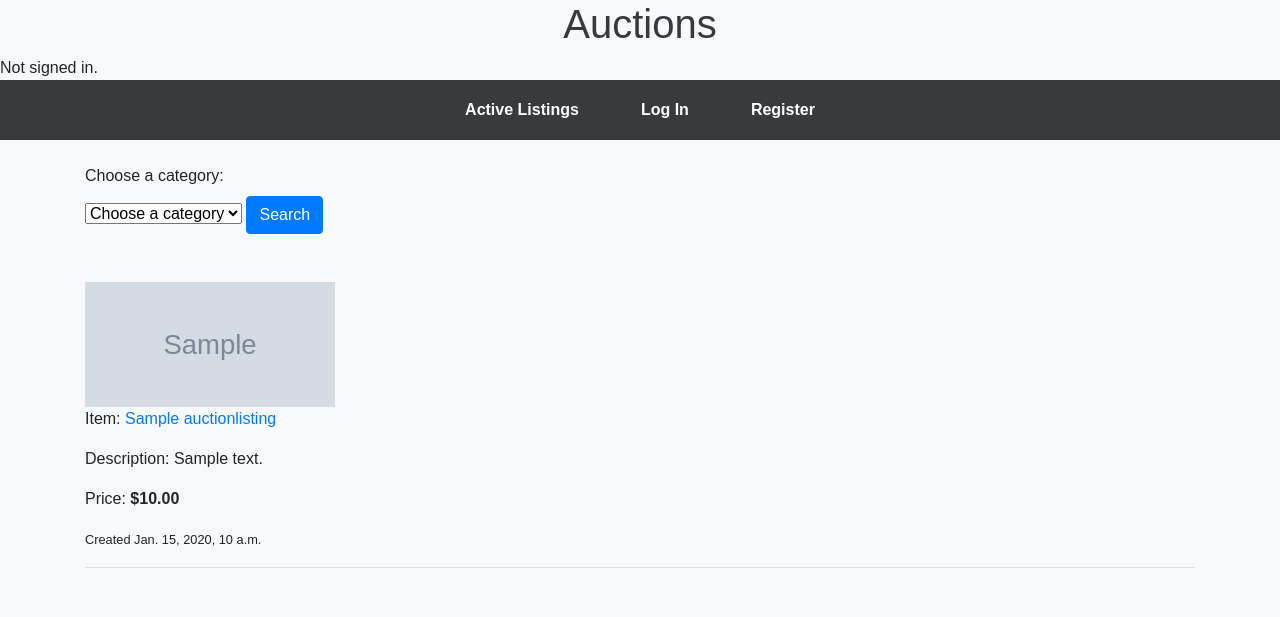
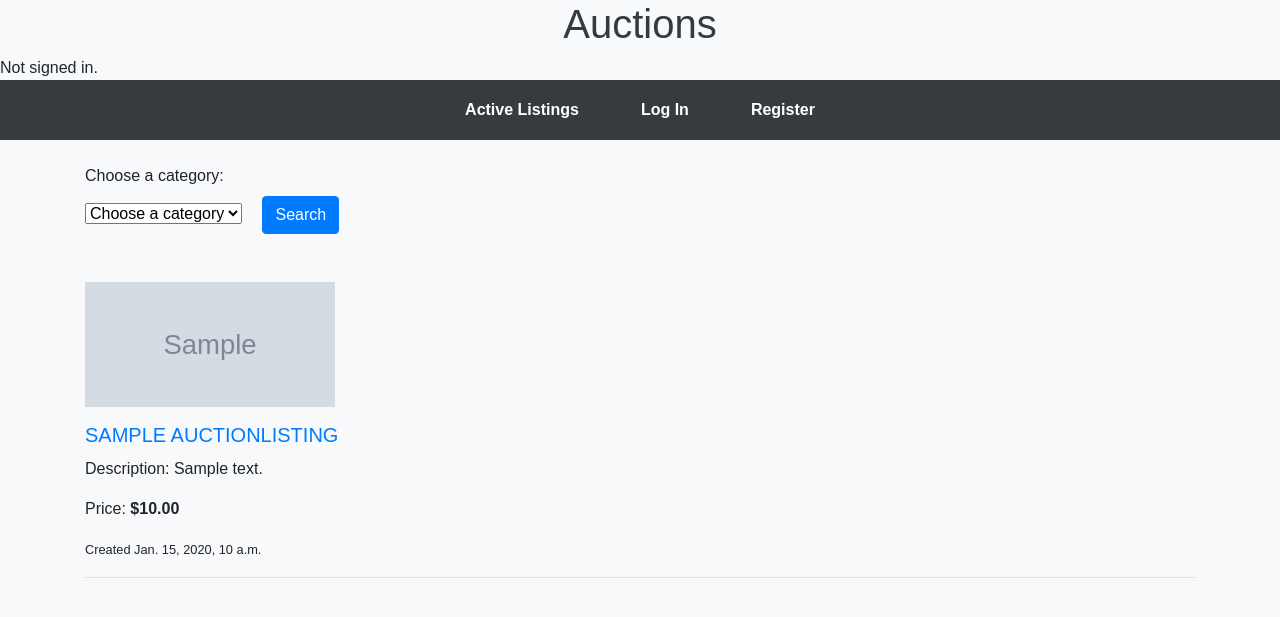
Before and after one commit to cloydbalongkit1/commerse_django, a Django app: template auctions/templates/auctions/categories.html in a window 1280 px wide. Shown: the top 617 px of the page. Run offline with Django 3.2, Linux system fonts and the light colour scheme; the template is opened without the code that fills it: values that come from a table or form of the project are taken from there, others are empty; tables that the repository leaves empty hold one stand-in row (values such as "Sample post"); grey boxes marked "Sample" are stand-in pictures; some libraries are stand-ins or nearby versions.

Commit message:
css added

```diff
--- a/auctions/templates/auctions/categories.html
+++ b/auctions/templates/auctions/categories.html
@@ -3,7 +3,8 @@
 {% block body %}
 
     <form method="GET" action="{% url 'categories' %}">
-        <label for="categories">Choose a category:</label><br>
+        <label for="categories">Choose a category:</label>
+        <br>
         <select name="category">
             <option value="">Choose a category</option>
             <option value="fashion">Fashion</option>
@@ -11,20 +12,22 @@
             <option value="home">Home</option>
             <option value="electronics">Electronics</option>
         </select>
-        <button type="submit" class="btn btn-primary">Search</button>
+        <button type="submit" class="btn btn-primary ml-3">Search</button>
     </form>
-    <br><br>
-
+    <br>
+    <br>
     {% if categories %}
         <div id="items">
             {% for category in categories %}
                 <div>
                     <img src="{{ category.image_url }}" alt="{{ category.item_name }}">
                     <div>
-                        <p>Item: <a href="{% url 'listed_item' category.id %}">{{ category.item_name }}</a></p>
+                        <h5 class="mt-3"><a href="{% url 'listed_item' category.id %}">{{ category.item_name.upper }}</a></h5>
                         <div class="listings">
                             <p>Description: {{ category.description }}</p>
-                            <p>Price: <strong>${{ category.starting_price }}</strong></p>
+                            <p>
+                                Price: <strong>${{ category.starting_price }}</strong>
+                            </p>
                             <small>Created {{ category.date_created }}</small>
                         </div>
                     </div>
```
